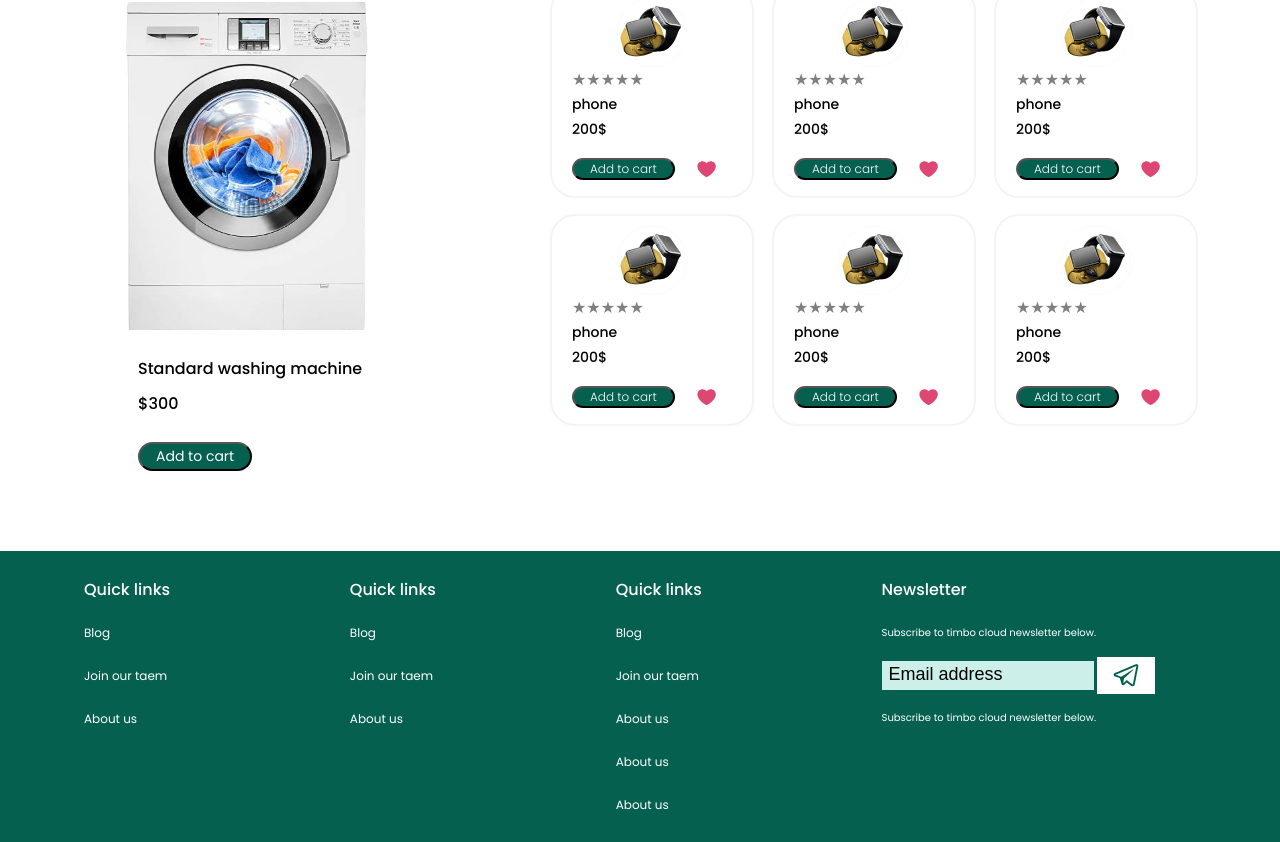
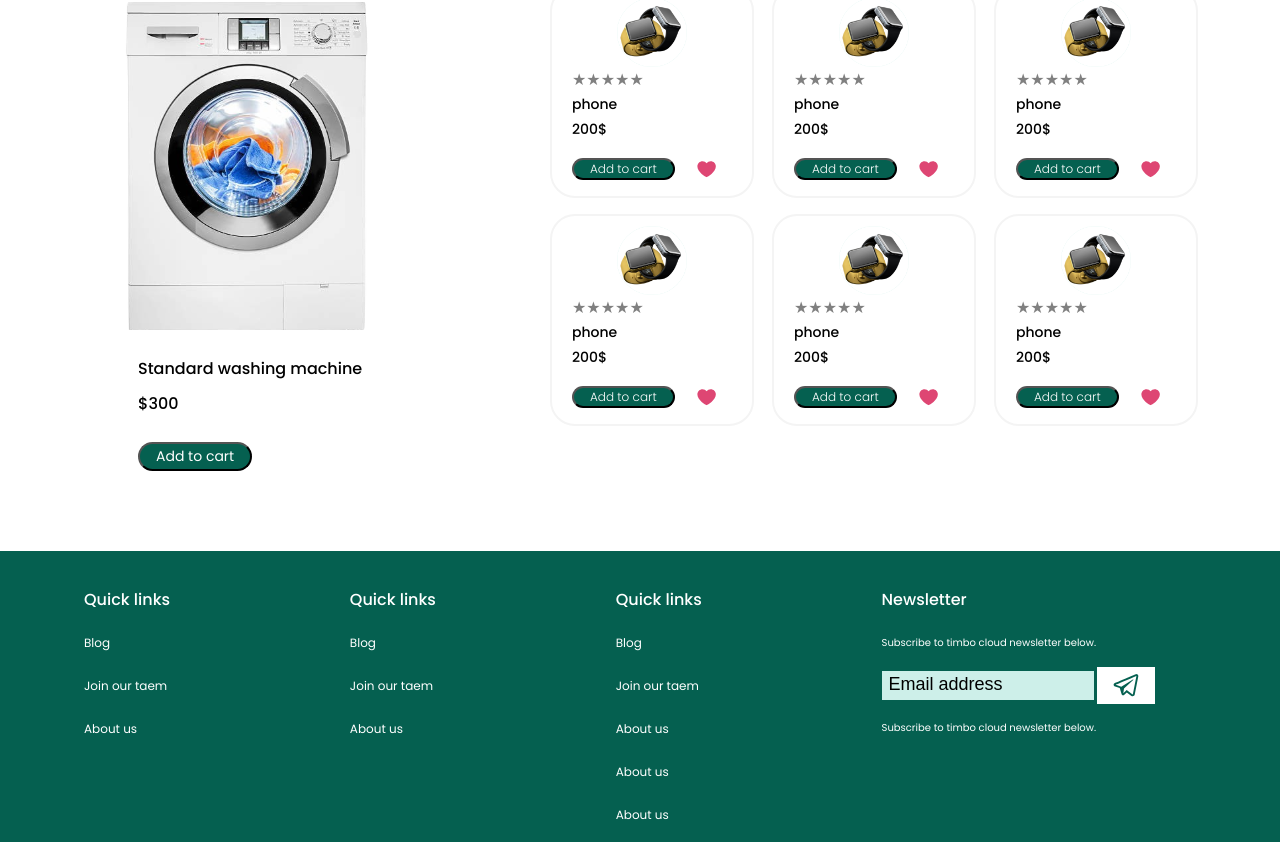
Before and after one commit to Promiseejiro/HNG2, a React (Create React App) app: page / in a window 1280 px wide. Shown: the part 1955-2797 px from the top of the page. Built offline with nearby package versions, Linux system fonts and the light colour scheme.

Commit message:
new commit

```diff
--- a/src/Compnent/Footer/index.module.css
+++ b/src/Compnent/Footer/index.module.css
@@ -1,6 +1,6 @@
 .section {
   background-color: var(--dark-main-color);
-  padding: 20px 64px;
+  padding: 30px 64px;
 }
 
 .flex_container {
--- a/src/Compnent/Header/index.module.css
+++ b/src/Compnent/Header/index.module.css
@@ -15,6 +15,7 @@
   align-items: center;
   gap: 32px;
   list-style: none;
+  transform: translateX(-70px);
 }
 
 .icon_container {
```
